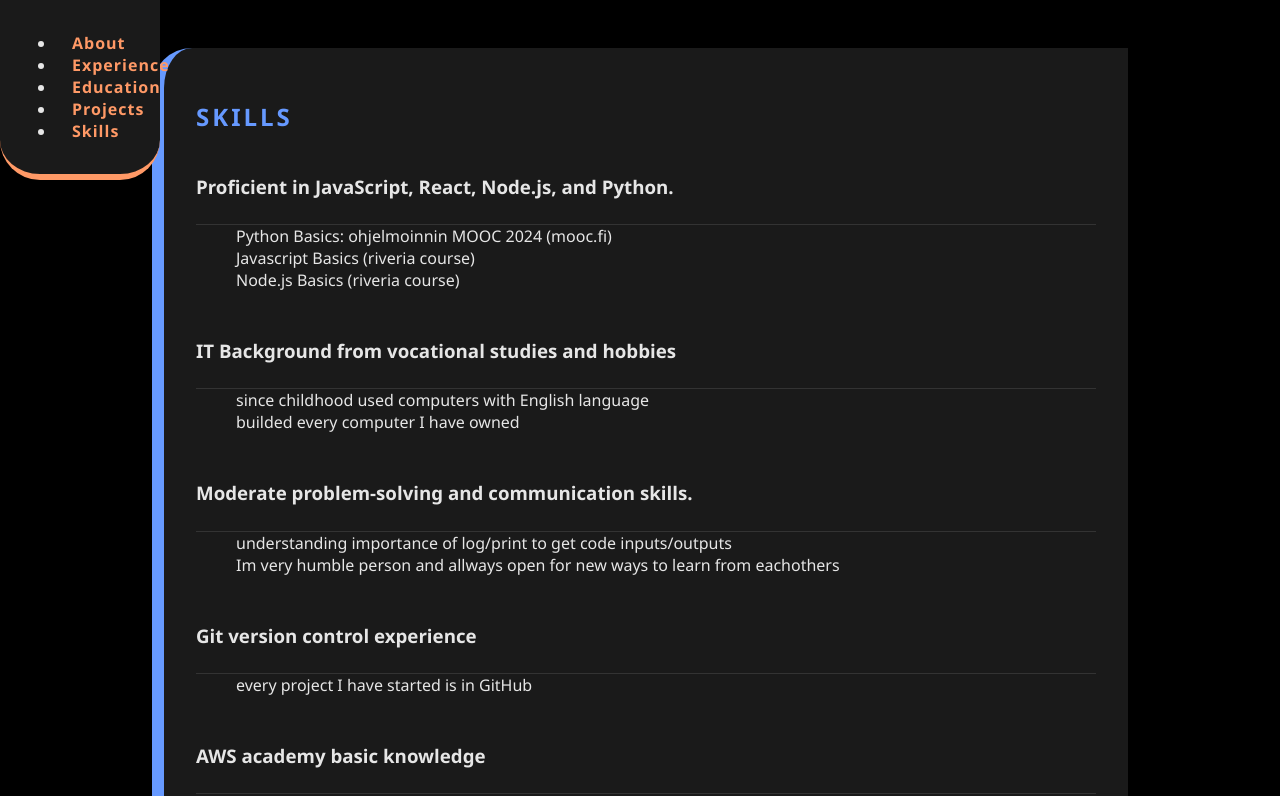
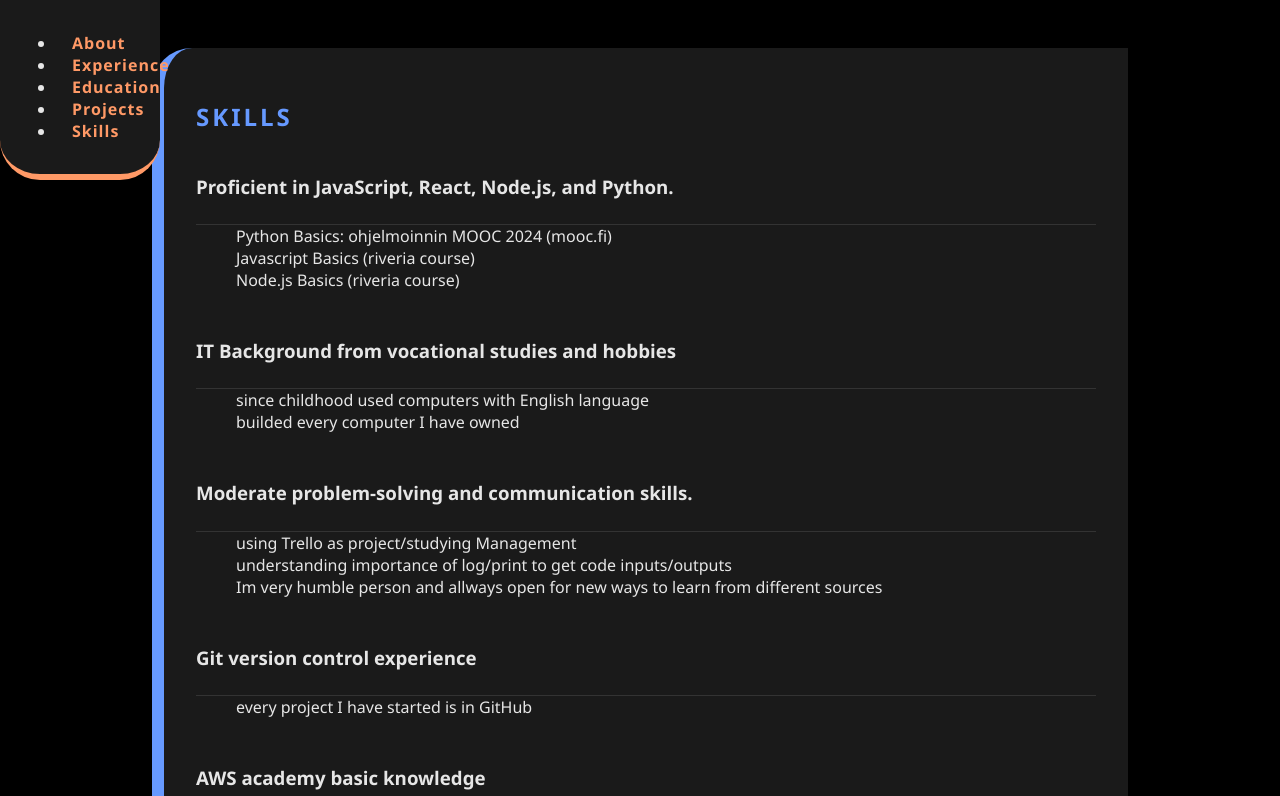
Before and after one commit to Beolpluusor/CV-Arttu, a React (Vite) app: page /skills in a window 1280 px wide. Shown: the top 796 px of the page. Built offline with nearby package versions, Linux system fonts and the light colour scheme.

Commit message:
small fixes

```diff
--- a/src/components/Skills.jsx
+++ b/src/components/Skills.jsx
@@ -15,8 +15,9 @@ function Skills () {
                         <dd>builded every computer I have owned</dd>
                     <br />
                     <li><h3>Moderate problem-solving and communication skills.</h3></li>
+                        <dd>using Trello as project/studying Management</dd>
                         <dd>understanding importance of log/print to get code inputs/outputs</dd>
-                        <dd>Im very humble person and allways open for new ways to learn from eachothers</dd>
+                        <dd>Im very humble person and allways open for new ways to learn from different sources</dd>
                     <br />
                     <li><h3>Git version control experience</h3></li>
                         <dd>every project I have started is in GitHub</dd>
```
